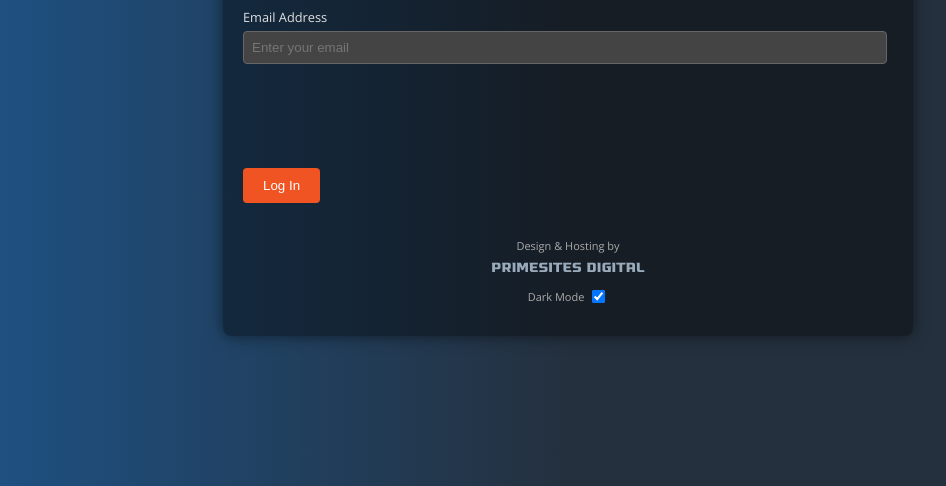
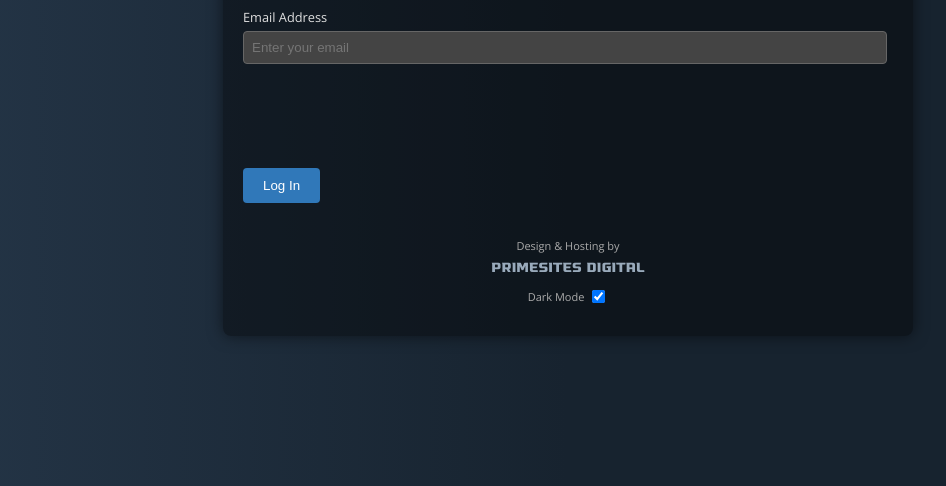
Before and after one commit to PrimeSitesCo/applied-security-force-missing-child-protocol-001, a plain HTML site: page static/index.html in a window 1280 px wide. Shown: the part 314-800 px from the top of the page, without its empty margins (72-1018 px from the left). Drawn offline with nearby package versions, Linux system fonts and the light colour scheme; no server answers.

Commit message:
Colour changes

```diff
--- a/static/public/assets/style.css
+++ b/static/public/assets/style.css
@@ -54,7 +54,7 @@ html.dark-mode {
 }
 
 body.dark-mode {
-    background: linear-gradient(to right, #1D5489, #24303E, #24303E);
+    background: linear-gradient(to right, #243547, #17232F, #17232F);
     background-color: #000;
     color: #e0e0e0;
     min-height: 100%;
@@ -71,7 +71,7 @@ body.dark-mode input[type="date"] {
 }
 
 body.dark-mode button {
-    background: #F05423; /* Darker button background */
+    background: #3078B9; /* Darker button background */
     color: #fff; /* Light text on buttons */
 }
 
@@ -84,7 +84,7 @@ body.dark-mode a {
 }
 
 body.dark-mode a:hover {
-    color: #F05423; /* Slightly brighter link color on hover */
+    color: #3078B9; /* Slightly brighter link color on hover */
 }
 
 body.dark-mode .form-container {
@@ -175,7 +175,7 @@ a {
   color: #282B69;
 }
 a:hover {
-  color: #F05423;
+  color: #3078B9;
 }
 
 input:disabled, textarea:disabled {
@@ -261,7 +261,7 @@ h1, h2, h3, h4 {
 }
 
 button {
-    background: #F05423;
+    background: #3078B9;
     color: white;
     border: none;
     padding: 10px 20px;
```
